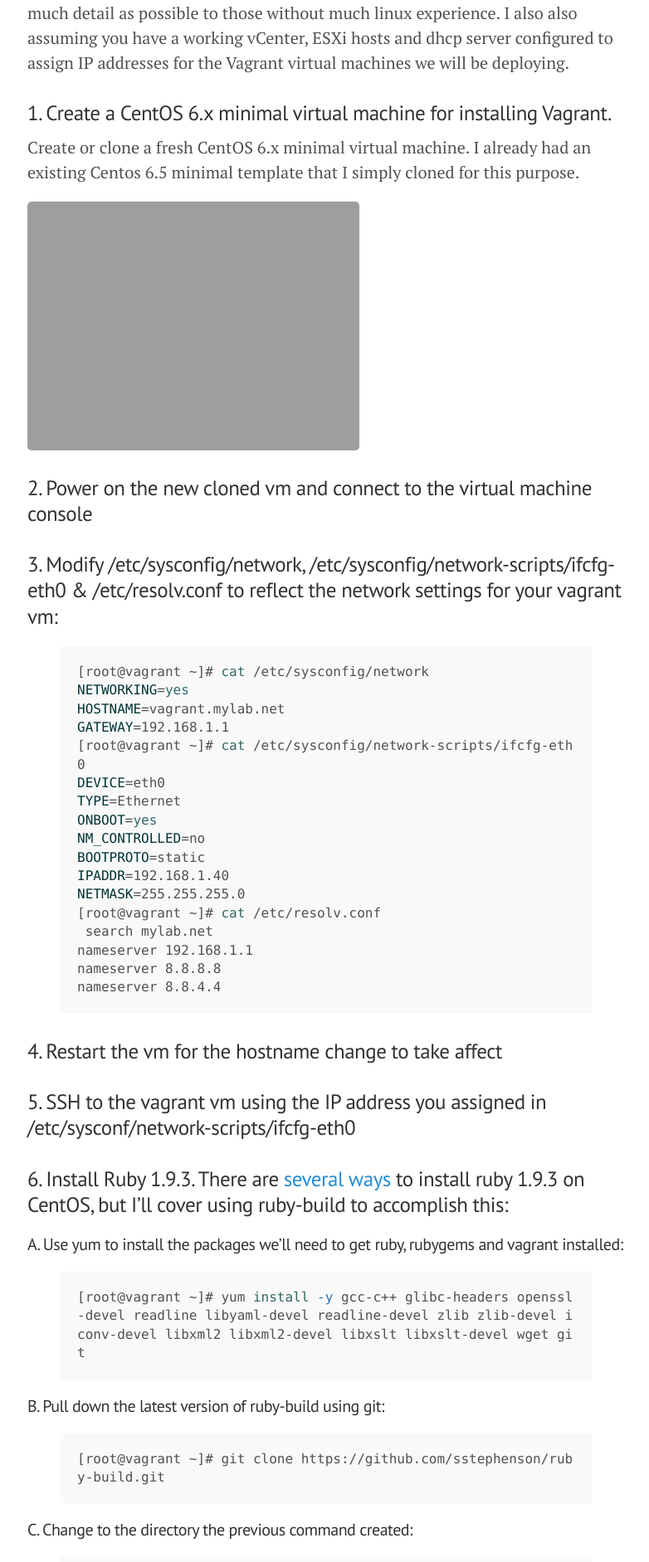
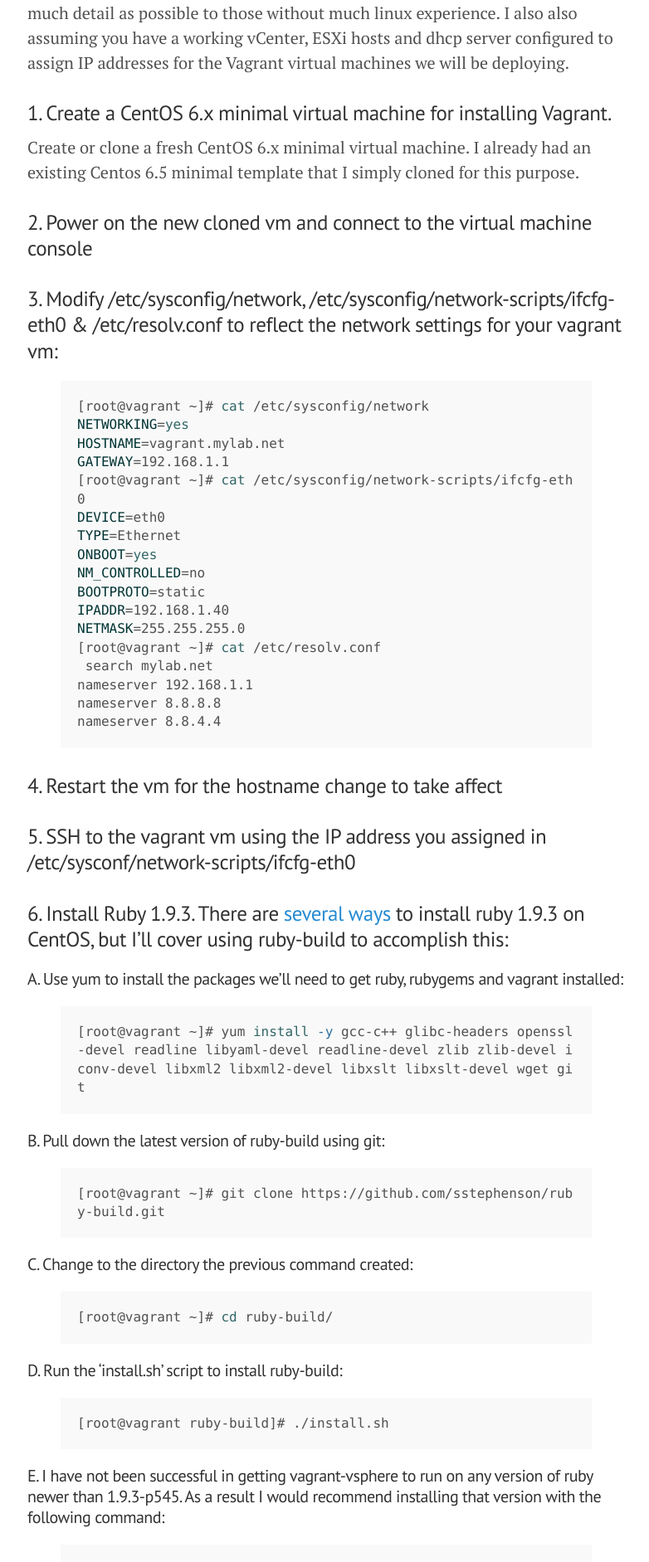
Before and after one commit to sdorsett/blog, a Jekyll site: the page built from _posts/2014-04-19-vagrant-install.md, in a window 1280 px wide. Shown: the part 431-2314 px from the top of the page at 83% size, without its empty margins (247-1029 px from the left). Built offline with Jekyll 4.4.1, drawn with Linux system fonts in a browser that asks for light colours; Markdown is read by kramdown in place of the engine named in the settings.

Commit message:
Removed image from 2014-04-19 blog post

```diff
--- a/_posts/2014-04-19-vagrant-install.md
+++ b/_posts/2014-04-19-vagrant-install.md
@@ -7,8 +7,6 @@ Some readers might find this post to be a little "in the weeds" and cover detail
 
 ### 1. Create a CentOS 6.x minimal virtual machine for installing Vagrant.
 Create or clone a fresh CentOS 6.x minimal virtual machine. I already had an existing Centos 6.5 minimal template that I simply cloned for this purpose.
-
-![VMware clone screenshot](http://sdorsett.github.io/assets/01-clone-existing-template.png)
 
 ### 2. Power on the new cloned vm and connect to the virtual machine console
 
```
